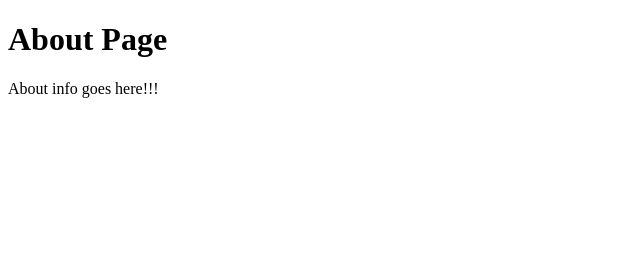
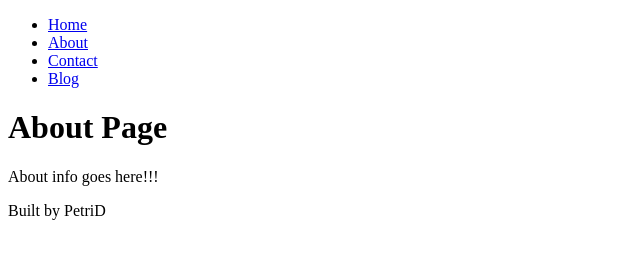
Before and after one commit to PetriDamous/portfolio, a Gatsby site: page /about in a window 1280 px wide. Shown: the whole page, without its empty margins (0-640 px from the left). Built offline with nearby package versions, Linux system fonts and the light colour scheme; Gatsby itself is replaced by a stand-in of ours.

Commit message:
Created layout component

```diff
--- /dev/null
+++ b/src/components/Header.js
@@ -0,0 +1,27 @@
+import React from "react"
+import { Link } from "gatsby"
+
+function Header() {
+  return (
+    <header>
+      <nav>
+        <ul>
+          <li>
+            <Link to="/">Home</Link>
+          </li>
+          <li>
+            <Link to="/about">About</Link>
+          </li>
+          <li>
+            <Link to="/contact">Contact</Link>
+          </li>
+          <li>
+            <Link to="/blog">Blog</Link>
+          </li>
+        </ul>
+      </nav>
+    </header>
+  )
+}
+
+export default Header
--- /dev/null
+++ b/src/components/Layout.js
@@ -0,0 +1,18 @@
+import React from "react"
+
+import Header from "./Header"
+
+function Layout({ children }) {
+  return (
+    <div>
+      <Header />
+      <>{children}</>
+
+      <footer>
+        <p>Built by PetriD</p>
+      </footer>
+    </div>
+  )
+}
+
+export default Layout
--- a/src/pages/about.js
+++ b/src/pages/about.js
@@ -1,11 +1,15 @@
 import React from "react"
+
+import Layout from "../components/Layout"
 
 function AboutPage() {
   return (
-    <div>
-      <h1>About Page</h1>
-      <p>About info goes here!!!</p>
-    </div>
+    <Layout>
+      <div>
+        <h1>About Page</h1>
+        <p>About info goes here!!!</p>
+      </div>
+    </Layout>
   )
 }
 
```
Also changed, not shown: src/pages/blog.js (+8 -4 lines), src/pages/contact.js (+8 -4 lines), src/pages/index.js (+8 -4 lines), src/components/Footer.js (added), 1 other file.
